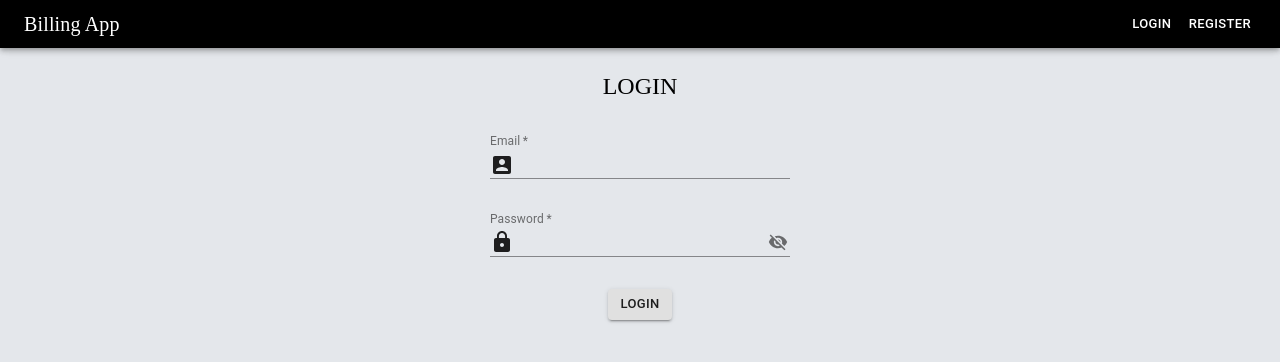
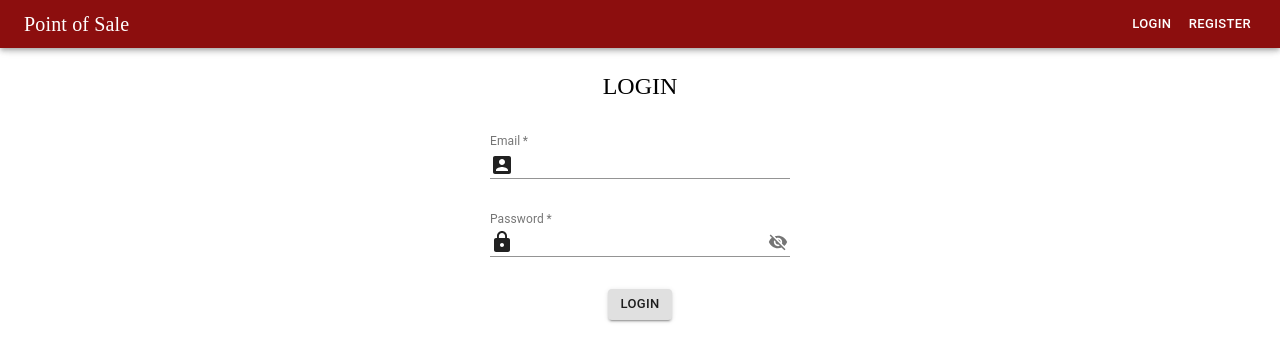
Before and after one commit to VijayalaxmiShettar/billing-application, a React (Create React App) app: page /login in a window 1280 px wide. Shown: the top 362 px of the page. Built offline with nearby package versions, Linux system fonts and the light colour scheme.

Commit message:
style commit

```diff
--- a/src/components/NavBar.js
+++ b/src/components/NavBar.js
@@ -16,13 +16,14 @@ import Account from './Account'
 import NotFound from './NotFound'
 import DisplayBill from './DisplayBill'
 import ProtectedRoute from './ProtectedRoute'
+import Heading from './Heading';
 
 const useStyles = makeStyles((theme) => ({
     title: {
       flexGrow: 1,
     },
     toolbarStyle: {
-        backgroundColor: 'black',
+        backgroundColor: 'rgb(140, 14, 14)',
     },
   }));
 
@@ -57,14 +58,14 @@ const NavBar = (props)=>{
                 <Toolbar className={classes.toolbarStyle} variant="dense" >
                     <Typography variant="h6" className={classes.title}>
                         <Tooltip title="Dashboard">
-                        <Link className="link-style" to="/">Billing App</Link>
+                        <Link className="link-style" to="/">Point of Sale</Link>
                         </Tooltip>
                     </Typography>
                     {adminDetails.auth ? (
                         <div>
-                            <Button size="small" color="inherit"><Link className="link-style" to="/products">Products</Link></Button>
-                            <Button size="small" color="inherit"><Link className="link-style" to="/customers">Customers</Link></Button>
-                            <Button size="small" color="inherit"><Link className="link-style" to="/billing">Billing</Link></Button>
+                            <Button size="small" color="inherit"><Link className="link-style" to="/products"><Heading variant="subtitle1" title="Products"/></Link></Button>
+                            <Button size="small" color="inherit"><Link className="link-style" to="/customers"><Heading variant="subtitle1" title="Customers"/></Link></Button>
+                            <Button size="small" color="inherit"><Link className="link-style" to="/billing"><Heading variant="subtitle1" title="Billing"/></Link></Button>
                             <IconButton
                                 aria-controls="menu-appbar"
                                 aria-haspopup="true"
--- a/src/components/Product.js
+++ b/src/components/Product.js
@@ -82,7 +82,7 @@ const Product = (props)=>{
                     page={page}
                     onChangePage={handleChangePage}
                     onChangeRowsPerPage={handleChangeRowsPerPage}
-            />}<br/>
+            />}
 
             {products.length == 0 && <div className="noItemsClass"><Heading variant="h5" title="No products found, add your first product"/></div>}
 
--- a/src/components/customTheme.js
+++ b/src/components/customTheme.js
@@ -11,7 +11,7 @@ export const theme = createMuiTheme({
 
  export const useStyles = makeStyles((theme) => ({
       cellStyle: {
-          backgroundColor:'rgb(97, 97, 95)',
+          backgroundColor:'rgb(194, 103, 17)',
           color:'white',
           fontWeight:'bold',
           padding:'none'
--- a/src/styles/styles.css
+++ b/src/styles/styles.css
@@ -1,5 +1,5 @@
 body{
-    background-color:rgb(228, 231, 235);
+    background-color:white;
     overflow: scroll;
 }
 
```
Also changed, not shown: 1 other file (tests, documents, lock files or other folders).
